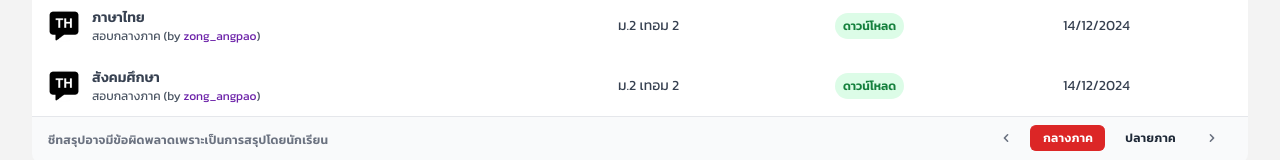
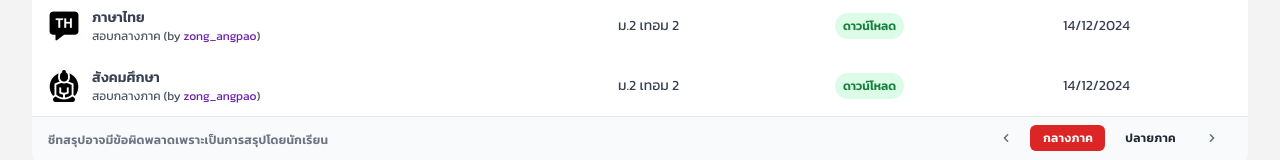
Before and after one commit to poomp5/freedom, a Next.js app: page /m2/midterm2 in a window 1280 px wide. Shown: the part 309-469 px from the top of the page. Built offline with nearby package versions, Linux system fonts and the light colour scheme.

Commit message:
fix icon

```diff
--- a/app/m2/midterm2/page.tsx
+++ b/app/m2/midterm2/page.tsx
@@ -106,7 +106,7 @@ export default function Home() {
                                                 <div className="inline-block relative w-8 h-8 mr-3 rounded-full">
                                                     <Image
                                                         className="icon-subject object-cover w-full h-auto"
-                                                        src="/assets/img/icon/thai.png"
+                                                        src="/assets/img/icon/social.png"
                                                         alt="math"
                                                         width={100}
                                                         height={100}
```
